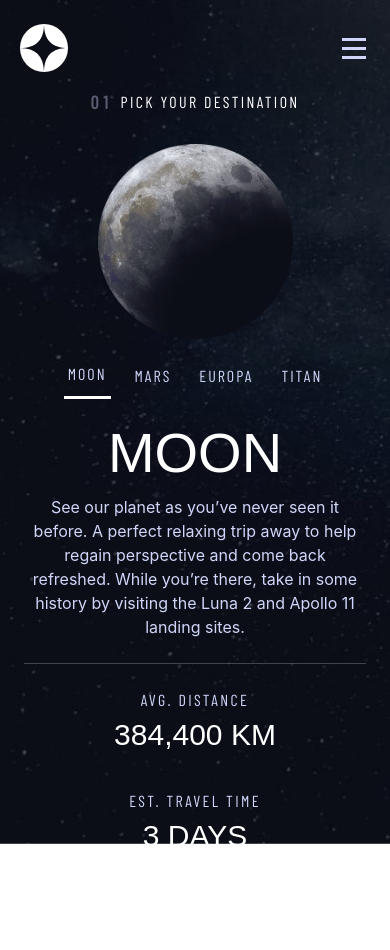
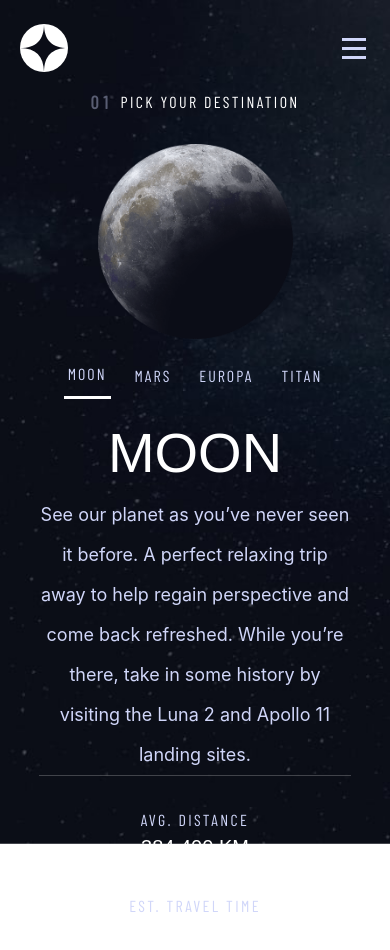
Before and after one commit to maxirama/space-tourism, a React (Vite) app: page /destination in a window 390 px wide. Shown: the top 950 px of the page. Before the commit the page ends 929 px from the top, so only its background shows below. Built offline with nearby package versions, Linux system fonts and the light colour scheme; a web font is replaced by a local one.

Commit message:
Add tablet responsive styling to destination

```diff
--- a/src/Components/Description/index.jsx
+++ b/src/Components/Description/index.jsx
@@ -5,7 +5,7 @@ const Description = ({ description, fontWeight, textAlign, lineHeight }) => {
   return (
     <Text
       fontWeight={fontWeight || 'inherit'}
-      textAlign={'center' || 'inherit'}
+      textAlign={textAlign || 'inherit'}
       lineHeight={lineHeight || '40px'}
       fontSize={{ base: '18px' }}
     >
--- a/src/Components/Destination/DestinationData.jsx
+++ b/src/Components/Destination/DestinationData.jsx
@@ -1,5 +1,6 @@
 import React from 'react';
 import { Box, Text } from '@chakra-ui/react';
+import Description from '../Description';
 
 const DestinationData = ({
   planetName,
@@ -14,8 +15,14 @@ const DestinationData = ({
           {planetName}
         </Text>
       </Box>
-      <Box pr={6} pl={6}>
-        <Text
+      <Box display='flex' w='100%' justifyContent={'center'}>
+        <Box
+          w='80%'
+          borderBottom='1px solid rgba(192, 192, 192, 0.3)'
+          color='secondary'
+        >
+          <Description textAlign={'center'} description={planetDescription} />
+          {/* <Text
           textAlign={'center'}
           color='secondary'
           w='100w'
@@ -23,28 +30,39 @@ const DestinationData = ({
           borderBottom='1px solid rgba(192, 192, 192, 0.3)'
         >
           {planetDescription}
-        </Text>
+        </Text> */}
         </Box>
-      <Box>
+      </Box>
+      <Box
+        display={{ base: 'initial', md: 'inline-flex' }}
+        gap={{ base: 0, md: 20 }}
+        width='100%'
+        justifyContent={'center'}
+      >
+        <Box pt={8}>
           <Text
-          pt={6}
             textStyle={'subHeading2'}
             color='secondary'
             textAlign={'center'}
           >
             AVG. DISTANCE
           </Text>
-        <Text textStyle='h3' color='terciary' textAlign={'center'}>
+          <Text textStyle='h4' color='terciary' textAlign={'center'}>
             {planetDistance}
           </Text>
         </Box>
         <Box pt={8}>
-        <Text textStyle={'subHeading2'} color='secondary' textAlign={'center'}>
+          <Text
+            textStyle={'subHeading2'}
+            color='secondary'
+            textAlign={'center'}
+          >
             EST. TRAVEL TIME
           </Text>
-        <Text textStyle='h3' color='terciary' textAlign={'center'} pb={7}>
+          <Text textStyle='h4' color='terciary' textAlign={'center'} pb={7}>
             {planetTravel}
           </Text>
+        </Box>
       </Box>
     </>
   );
--- a/src/Components/SectionTitle/index.jsx
+++ b/src/Components/SectionTitle/index.jsx
@@ -7,10 +7,11 @@ const SectionTitle = ({ sectionNumber, title, color, fontSize, pt }) => {
       <Box
         display='inline-flex'
         alignItems={'center'}
-        justifyContent={'center'}
+        justifyContent={{ base: 'center', md: 'flex-start' }}
         w='100vw'
         h='10vh'
-        mt={{ base: 10 }}
+        ml={{ base: 'none', md: 10 }}
+        mt={{ base: 10, md: 20 }}
         pt={pt || null}
         gap={2}
       >
--- a/src/Pages/Destination/index.jsx
+++ b/src/Pages/Destination/index.jsx
@@ -46,7 +46,7 @@ const Destination = () => {
       <SectionTitle
         sectionNumber={'01'}
         title={'PICK YOUR DESTINATION'}
-        pt={10}
+        pt={{ base: 10, md: 20 }}
       />
 
       {currentPlanet && (
--- a/src/Pages/Technology/index.jsx
+++ b/src/Pages/Technology/index.jsx
@@ -53,7 +53,7 @@ const Technology = () => {
             justifyContent='center'
             alignItems={'center'}
           >
-            <Text textStyle={'h5'} color='secondary'>
+            <Text textStyle={'h5'} pt={3} color='secondary'>
               THE TERMINOLOGY...
             </Text>
             <Text textStyle={'h3'} color='white' alignSelf={'center'}>
```
Lines whose indentation alone changed are shown as unchanged.
